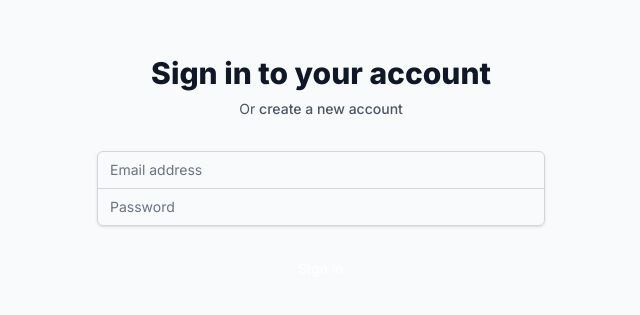
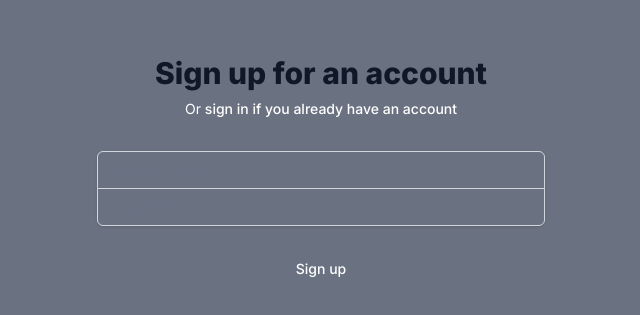
Before and after one commit to Tundeadekunle/leadership-factory, a Next.js app: page /auth/signup in a window 1280 px wide. Shown: the part 241-556 px from the top of the page, without its empty margins (319-959 px from the left). Built offline with nearby package versions, Linux system fonts and the light colour scheme; no server answers.

Commit message:
editied style

```diff
--- a/src/app/auth/signin/page.tsx
+++ b/src/app/auth/signin/page.tsx
@@ -119,7 +119,7 @@
 
 
 return (
-    <div className="min-h-screen flex items-center justify-center bg-gray-50 py-12 px-4 sm:px-6 lg:px-8">
+    <div className="min-h-screen flex items-center justify-center bg-gray-500 py-12 px-4 sm:px-6 lg:px-8">
       <div className="max-w-md w-full space-y-8">
         <div>
           <h2 className="mt-6 text-center text-3xl font-extrabold text-gray-900">
--- a/src/app/auth/signup/page.tsx
+++ b/src/app/auth/signup/page.tsx
@@ -114,16 +114,16 @@
   }
 
 return (
-    <div className="min-h-screen flex items-center justify-center bg-gray-50 py-12 px-4 sm:px-6 lg:px-8">
+    <div className="min-h-screen flex items-center justify-center bg-gray-500 py-12 px-4 sm:px-6 lg:px-8">
       <div className="max-w-md w-full space-y-8">
         <div>
           <h2 className="mt-6 text-center text-3xl font-extrabold text-gray-900">
-            Sign in to your account
+            Sign up for an account
           </h2>
-          <p className="mt-2 text-center text-sm text-gray-600">
+          <p className="mt-2 text-center text-sm text-white">
             Or{' '}
-            <Link href="/auth/signup" className="font-medium text-primary-600 hover:text-primary-500">
-              create a new account
+            <Link href="/auth/signin" className="font-medium text-white hover:text-primary-500">
+              sign in if you already have an account
             </Link>
           </p>
         </div>
@@ -173,7 +173,7 @@
               disabled={loading}
               className="group relative w-full flex justify-center py-2 px-4 border border-transparent text-sm font-medium rounded-md text-white bg-primary-600 hover:bg-primary-700 focus:outline-none focus:ring-2 focus:ring-offset-2 focus:ring-primary-500 disabled:bg-gray-400 disabled:cursor-not-allowed"
             >
-              {loading ? 'Signing in...' : 'Sign in'}
+              {loading ? 'Signing up...' : 'Sign up'}
             </button>
           </div>
         </form>
--- a/src/components/Navbar.tsx
+++ b/src/components/Navbar.tsx
@@ -78,13 +78,13 @@
               <>
                 <Link
                   href="/auth/signin"
-                  className="text-gray-700 hover:text-primary-600 px-3 py-2 rounded-md"
+                  className="text-white bg-blue-600 hover:text-primary-600 px-3 py-2 rounded-md"
                 >
                   Sign In
                 </Link>
                 <Link
                   href="/auth/signup"
-                  className="bg-primary-600 text-white px-4 py-2 rounded-lg hover:bg-primary-700 transition"
+                  className="bg-blue-600 text-white px-4 py-2 rounded-lg hover:bg-blue-700 transition"
                 >
                   Sign Up
                 </Link>
```
Also changed, not shown: 1 other file (tests, documents, lock files or other folders).
